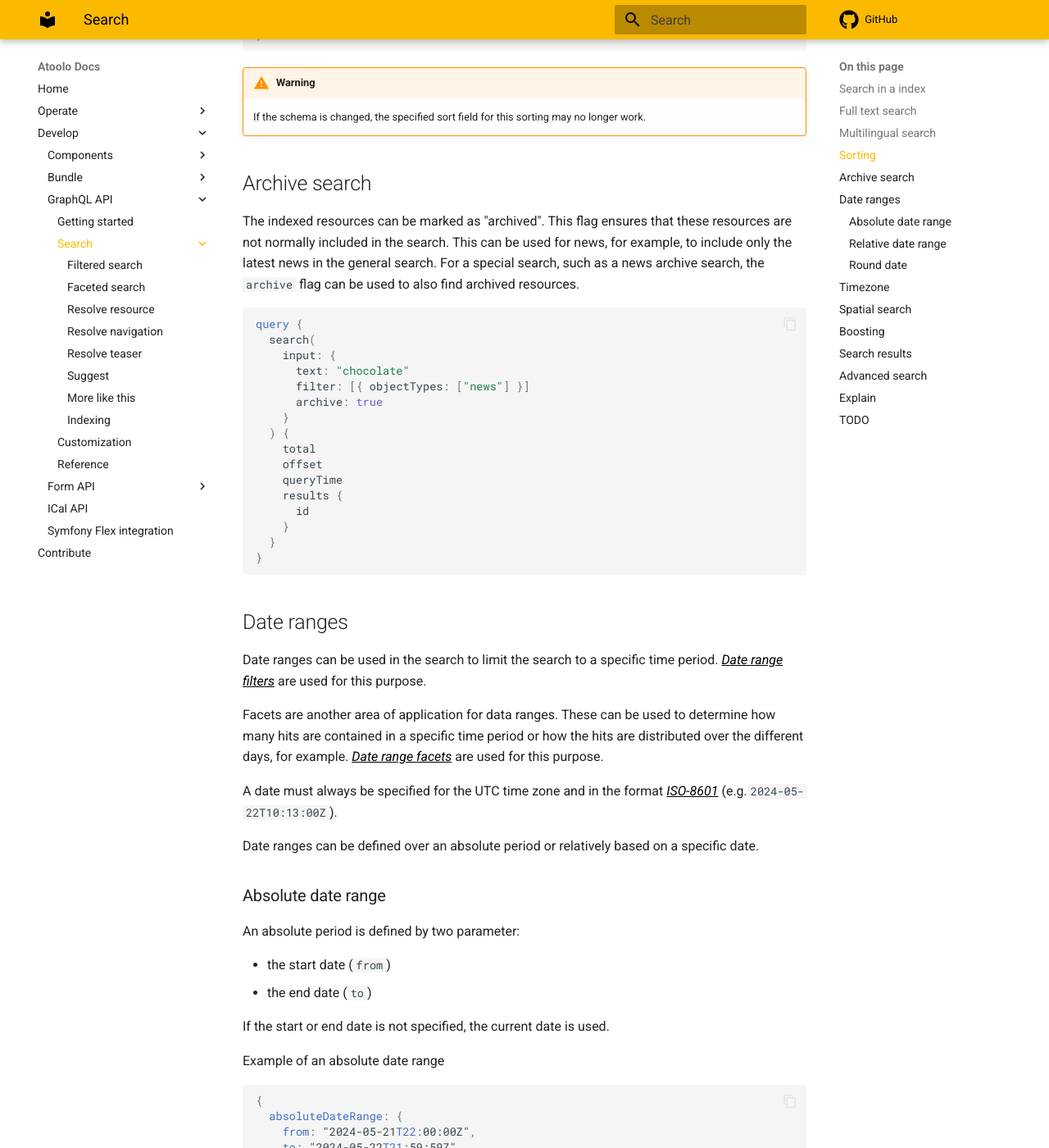
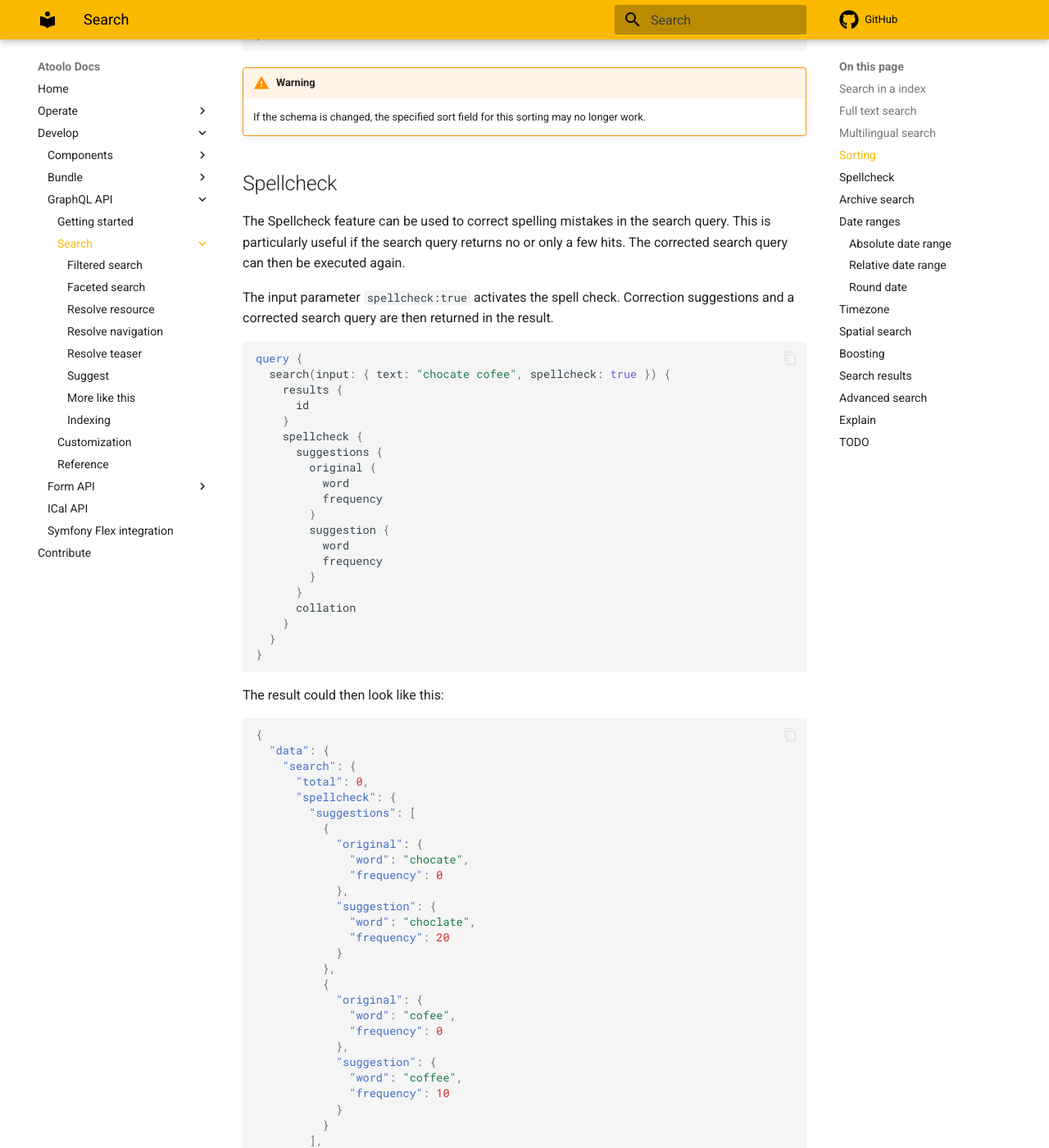
Before and after one commit to sitepark/atoolo-docs, an MkDocs documentation site: the page built from docs/develop/graphql/search/index.md, in a window 1280 px wide and 1400 px high, scrolled down 4504 px. Shown: the whole window at 82% size. Built offline with MkDocs 1.6.1 and Material for MkDocs 9.7.7, drawn with Linux system fonts in a browser that asks for light colours; comment, search, counter and statistics services are not loaded; some of the changed text lies outside the part shown.

Commit message:
docs(graphql-search): add spellcheck

````diff
--- a/docs/develop/graphql/search/index.md
+++ b/docs/develop/graphql/search/index.md
@@ -185,6 +185,74 @@ query {
 !!! warning
 
     If the schema is changed, the specified sort field for this sorting may no longer work.
+
+## Spellcheck
+
+The Spellcheck feature can be used to correct spelling mistakes in the search query. This is particularly useful if the search query returns no or only a few hits. The corrected search query can then be executed again.
+
+The input parameter `spellcheck:true` activates the spell check. Correction suggestions and a corrected search query are then returned in the result.
+
+```graphql
+query {
+  search(input: { text: "chocate cofee", spellcheck: true }) {
+    results {
+      id
+    }
+    spellcheck {
+      suggestions {
+        original {
+          word
+          frequency
+        }
+        suggestion {
+          word
+          frequency
+        }
+      }
+      collation
+    }
+  }
+}
+```
+
+The result could then look like this:
+
+```json
+{
+  "data": {
+    "search": {
+      "total": 0,
+      "spellcheck": {
+        "suggestions": [
+          {
+            "original": {
+              "word": "chocate",
+              "frequency": 0
+            },
+            "suggestion": {
+              "word": "choclate",
+              "frequency": 20
+            }
+          },
+          {
+            "original": {
+              "word": "cofee",
+              "frequency": 0
+            },
+            "suggestion": {
+              "word": "coffee",
+              "frequency": 10
+            }
+          }
+        ],
+        "collation": "choclate coffee"
+      }
+    }
+  }
+}
+```
+
+The corrected words and the frequency of use in the index are returned under `suggestions`. `collation` contains the corrected search query.
 
 ## Archive search
 
````
